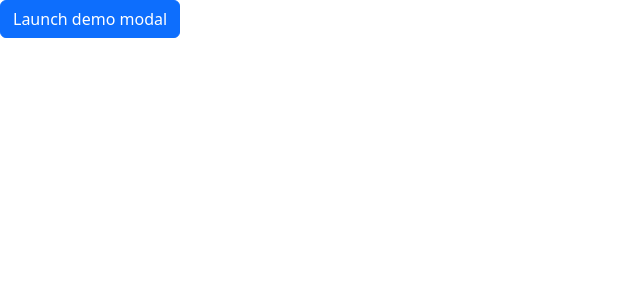
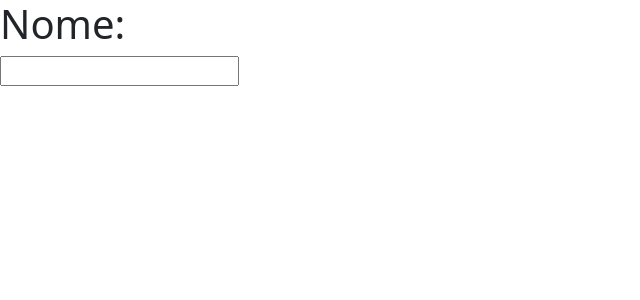
Before and after one commit to pedrogles/angular-introduction, an Angular app: page / in a window 1280 px wide. Shown: the top 300 px of the page, without its empty margins (0-640 px from the left). Built offline with nearby package versions, Linux system fonts and the light colour scheme.

Commit message:
FormsModule

```diff
--- a/src/app/app.component.html
+++ b/src/app/app.component.html
@@ -1 +1 @@
-<app-component08></app-component08>
+<app-component09></app-component09>
--- a/src/app/app.component.ts
+++ b/src/app/app.component.ts
@@ -1,11 +1,11 @@
 import { Component } from '@angular/core';
 import { RouterOutlet } from '@angular/router';
-import { Component08Component } from "./component08/component08.component";
+import { Component09Component } from "./component09/component09.component";
 
 @Component({
   selector: 'app-root',
   standalone: true,
-  imports: [RouterOutlet, Component08Component],
+  imports: [RouterOutlet, Component09Component],
   templateUrl: './app.component.html',
   styleUrl: './app.component.css'
 })
--- /dev/null
+++ b/src/app/component09/component09.component.html
@@ -0,0 +1,3 @@
+<h1>Nome:</h1>
+<input type="text" [(ngModel)]="name">
+<p>{{name}}</p>
--- /dev/null
+++ b/src/app/component09/component09.component.ts
@@ -0,0 +1,13 @@
+import { Component } from '@angular/core';
+import { FormsModule } from '@angular/forms';
+
+@Component({
+  selector: 'app-component09',
+  standalone: true,
+  imports: [FormsModule],
+  templateUrl: './component09.component.html',
+  styleUrl: './component09.component.css'
+})
+export class Component09Component {
+  name:string = '';
+}
```
Also changed, not shown: src/app/component09/component09.component.css (added), 1 other file (tests, documents, lock files or other folders).
